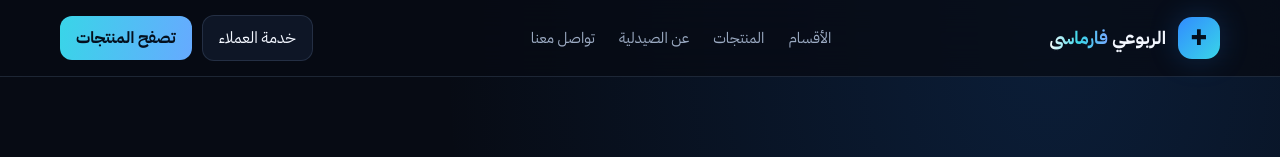
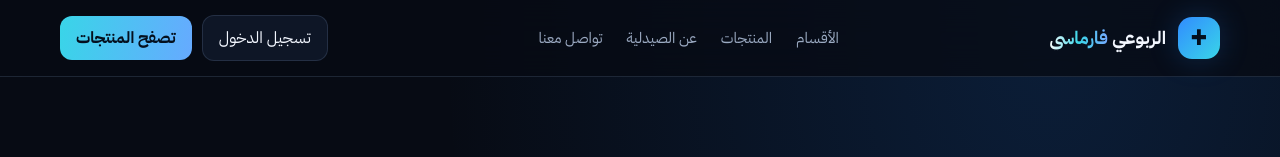
Before and after one commit to mmhfy20-droid/AL-RABUOI-PHARMACY-, a Next.js app: page / in a window 1280 px wide. Shown: the top 157 px of the page. Built offline with nearby package versions, Linux system fonts and the light colour scheme; no server answers; the database is empty.

Commit message:
Link storefront navigation to customer login

```diff
--- a/src/app/page.tsx
+++ b/src/app/page.tsx
@@ -42,7 +42,7 @@ export default async function HomePage() {
             <a href="#contact">تواصل معنا</a>
           </nav>
           <div className="nav-actions">
-            <a className="button" href="#contact">خدمة العملاء</a>
+            <a className="button" href="/login">تسجيل الدخول</a>
             <a className="button button-primary" href="#products">تصفح المنتجات</a>
           </div>
         </div>
```
